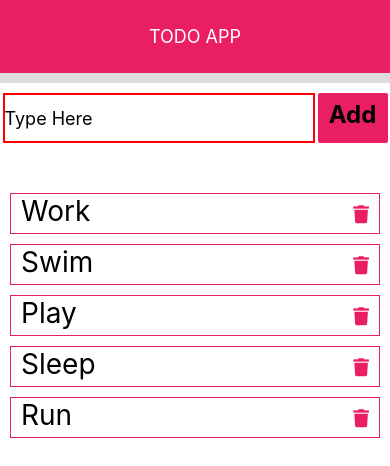
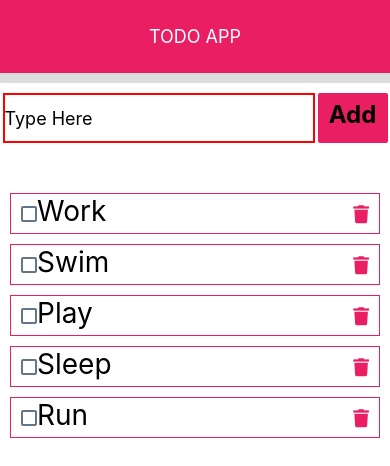
Before and after one commit to DumbWaysStudent/DW12VF3L1_todolist, a React Native app: screen / in a window 390 px wide. Shown: the top 466 px of the page. Built offline with nearby package versions, Linux system fonts and the light colour scheme.

Commit message:
tambah checkbox

```diff
--- a/App.js
+++ b/App.js
@@ -1,5 +1,5 @@
 import React, { Component } from 'react'
-import { View, Text, StyleSheet, TextInput, TouchableOpacity, Button, ScrollView } from 'react-native'
+import { View, Text, StyleSheet, TextInput, TouchableOpacity, Button, ScrollView, CheckBox } from 'react-native'
 import Fa from 'react-native-vector-icons/FontAwesome5';
 
 class Add extends Component {
@@ -10,11 +10,11 @@ class Add extends Component {
     //list data
     this.state = {
       datas: [
-        {id: 1, name: 'Work'},
-        {id: 2, name: 'Swim'},
-        {id: 3, name: 'Play'},
-        {id: 4, name: 'Sleep'},
-        {id: 5, name: 'Run'},
+        {id: 1, name: 'Work', done: false},
+        {id: 2, name: 'Swim', done: false},
+        {id: 3, name: 'Play', done: false},
+        {id: 4, name: 'Sleep', done: false},
+        {id: 5, name: 'Run', done: false},
       ],
       data: '',
     }
@@ -25,13 +25,37 @@ class Add extends Component {
     return this.state.datas.map((item, index) => {
       return(
         <View style={{flexDirection: "row", flex: 1, borderWidth: 1, borderColor: "#E91E63", justifyContent: "space-between", alignItems: "center", paddingHorizontal: 10, marginBottom: 10, marginHorizontal: 10}}>
-          <Text style={styles.textList}>{item.name}</Text>
+
+          <View style={{ flexDirection: "row", alignItems:'center' }}>
+            <CheckBox
+              style={styles.check}
+              value={item.done}
+              onValueChange={() => this.onHandleCheckbox(item.id)}
+            />
+            <Text style={styles.textList}>{item.name}</Text>
+          </View>
+
           <TouchableOpacity onPress={() => this.onDelete(item.id)} >
             <Fa name='trash' size={18} color='#E91E63' />
           </TouchableOpacity>
+
         </View>
       )
     })
+  }
+
+  //Cheklist
+  onHandleCheckbox = (id) =>{
+    let index = this.state.datas.findIndex((item) => item.id == id);
+    if (this.state.datas[index].done == false) {
+      this.setState((state) => {
+        return state.datas[index].done = true
+      })
+    } else {
+      this.setState((state) => {
+        return state.datas[index].done = false
+      })
+    }
   }
 
   //hapus data
@@ -54,7 +78,8 @@ class Add extends Component {
       let addItem = this.state.datas.length,
       newInput = [{
         id: addItem + 1,
-        name: this.state.data
+        name: this.state.data,
+        done: false
       }]
 
       this.setState({datas: [...this.state.datas, ...newInput]});
```
